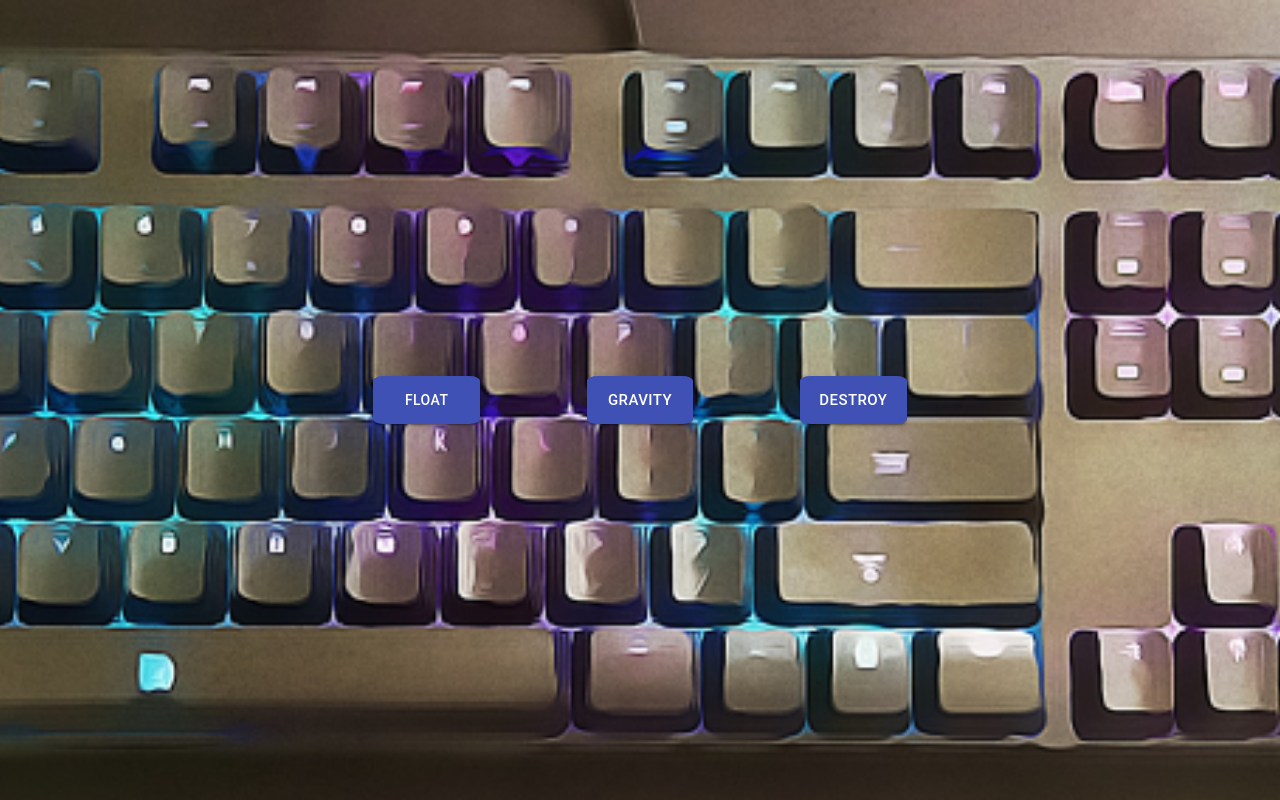
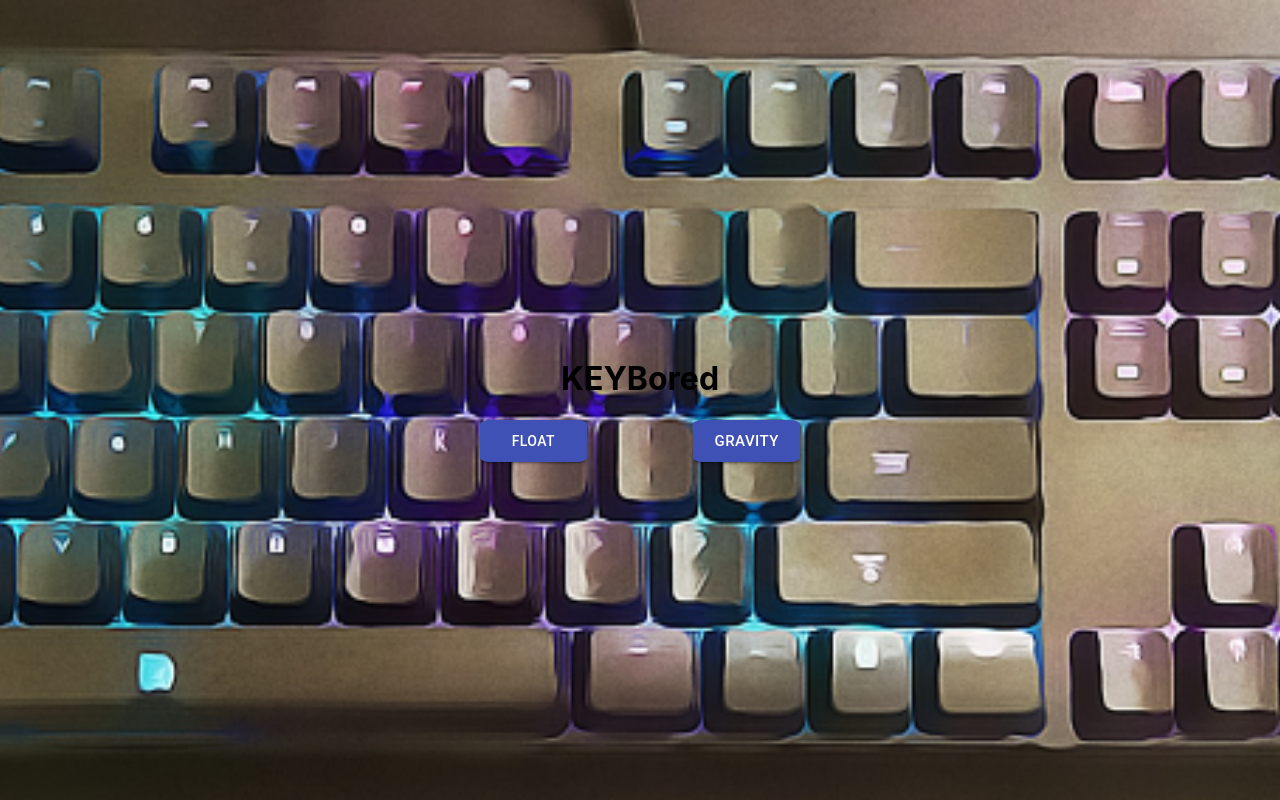
Before and after one commit to AnirudhTiku/HTT21, a React (Create React App) app: page / in a window 1280 px wide. Built offline with nearby package versions, Linux system fonts and the light colour scheme.

Commit message:
add name to main page

```diff
--- a/src/modules/Main.js
+++ b/src/modules/Main.js
@@ -7,19 +7,26 @@ export default function Main(props) {
 
 
     return (
-
-        <Grid
-            container
+        <div
             style={{
             display: 'flex',
             justifyContent: 'center',
-                alignItems: 'center', height: '100vh',
+            alignItems: 'center',
+            height: '100vh',
             backgroundImage: `url('/keyboard_cartoon.png')`,
             backgroundPosition: 'center',
             backgroundSize:'cover' }}
         >
+            <Grid
+                container
+                spacing={24}
+                style={{display:'flex', justifyContent:'center'}}
+            >
+                <Grid item xs={12} style={{display: 'flex', justifyContent:'center'}}>
+                    <h1>KEYBored</h1>
+                </Grid>
 
-            <Grid item xs={2} style={{display:'flex',justifyContent:'center', height:'6%'}}>
+                <Grid item xs={2} style={{display:'flex',justifyContent:'center'}}>
                     <Button
                         variant="contained" color='primary'
                         onClick={()=>history.push('/float')}
@@ -30,7 +37,7 @@ export default function Main(props) {
                     </Button>
                 </Grid>
 
-            <Grid item xs={2} style={{display:'flex', justifyContent:'center', height:'6%'}}>
+                <Grid item xs={2} style={{display:'flex', justifyContent:'center'}}>
                     <Button
                         variant="contained" color='primary' size="Large"
                         onClick={()=>history.push('/gravity')}
@@ -40,17 +47,7 @@ export default function Main(props) {
                         Gravity
                     </Button>
                 </Grid>
-
-            <Grid item xs={2} style={{ display:'flex', justifyContent:'center', height:'6%'}}>
-                <Button
-                    variant="contained" color='primary' size="Large"
-                    onClick={()=>history.push('/destroy')}
-                    style={{borderRadius:'10%', width:'50%'}}
-                >
-
-                    Destroy
-                </Button>
             </Grid>
-        </Grid>
+        </div>
     );
 }
```
Lines whose indentation alone changed are shown as unchanged.
